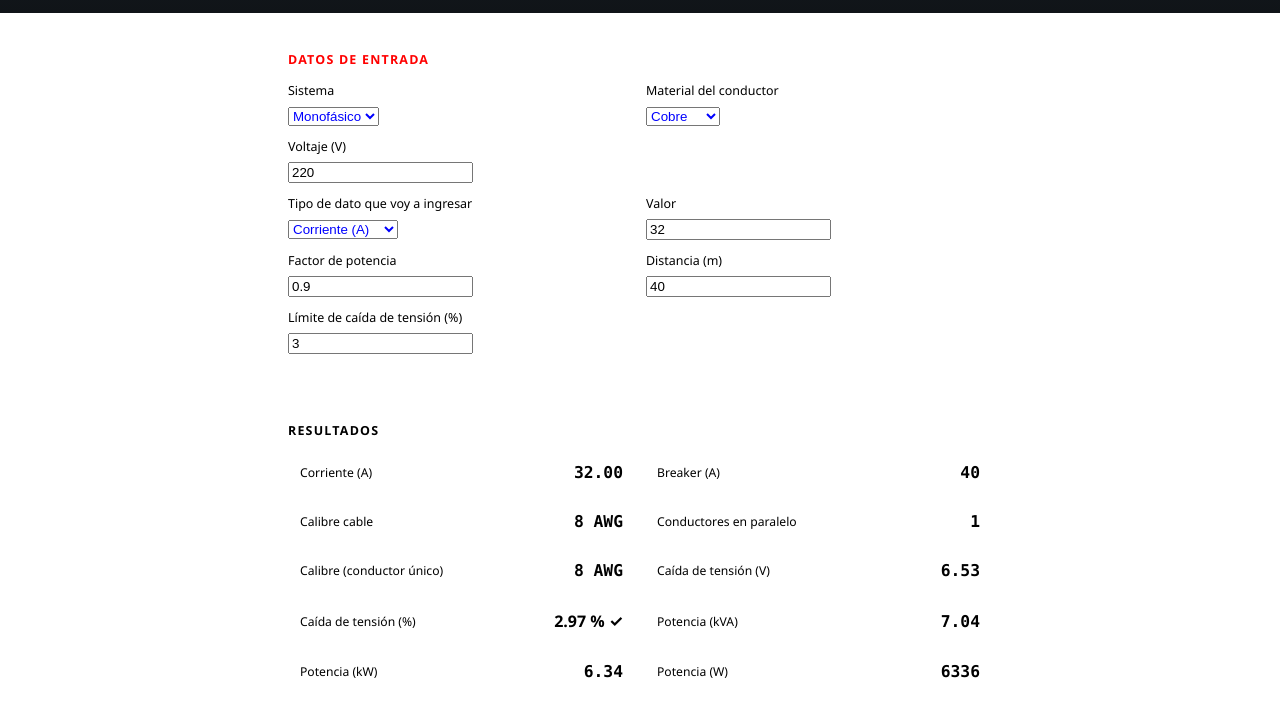
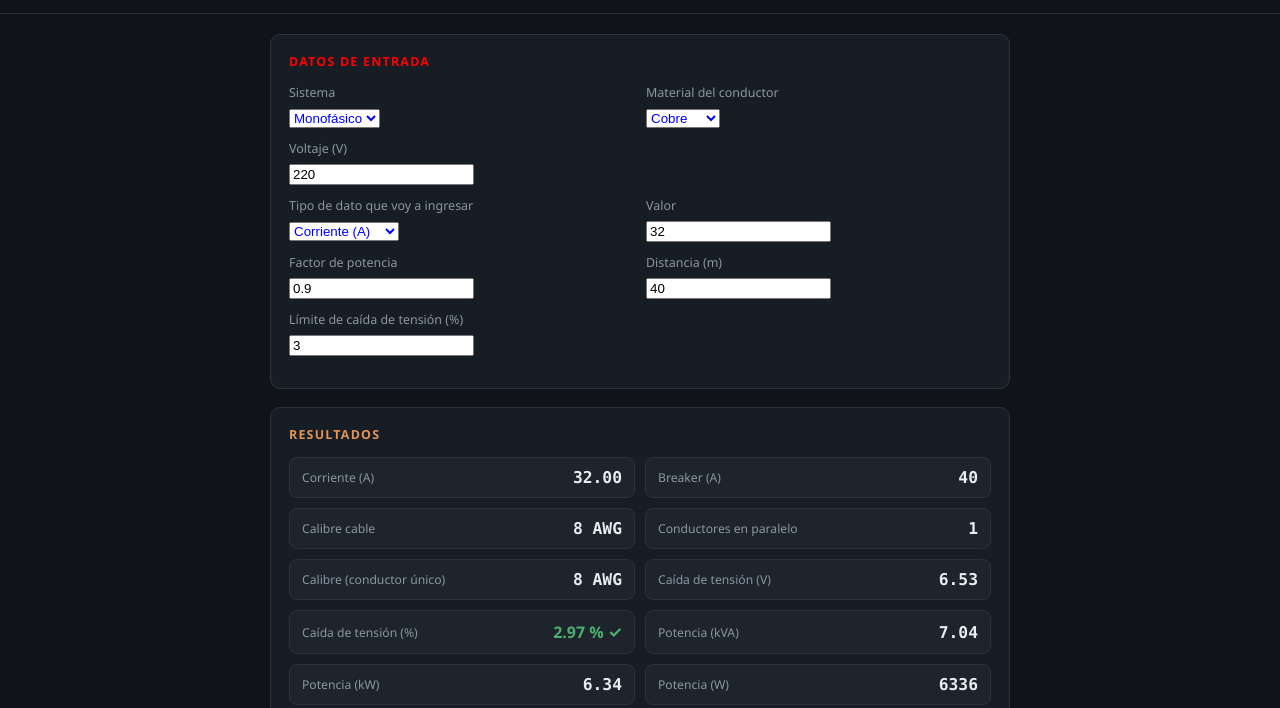
Before and after one commit to javovalen84-glitch/calculadora-electrica, a plain HTML site: page index.html in a window 1280 px wide. Shown: the part 76-784 px from the top of the page. Drawn offline with Linux system fonts and the light colour scheme.

Commit message:
Update index.html

```diff
--- a/index.html
+++ b/index.html
@@ -13,12 +13,18 @@
 <title>Calculadora Eléctrica PRO JV</title>
 <style>
   :root{
-:root{
---bg:#3a3d42; --panel:#464a50; --panel2:#52565d; --line:#6a6f76;
---copper:#e42a2d; --copper-bright:#ff7b7b; --ok:#8be8ab; --bad:#ffb3ac;
---text:#f4f5f5; --muted:#a0a6ab;
+    --bg:#101418; --panel:#171d24; --panel2:#1d242c; --line:#2a323c;
+    --copper:#c9793f; --copper-bright:#e29457; --ok:#4caf6d; --bad:#e2574c;
+    --text:#e9edf1; --muted:#8b96a3;
     box-sizing:border-box;
     padding-top:env(safe-area-inset-top,0px); padding-bottom:env(safe-area-inset-bottom,0px);
+  }
+  *{box-sizing:border-box;}
+  html{scroll-padding-top:env(safe-area-inset-top,0px);}
+  body{
+    margin:0; background:var(--bg); color:var(--text);
+    font-family:'Segoe UI',system-ui,-apple-system,sans-serif;
+    min-height:100%;
   }
   *{box-sizing:border-box;}
   html{scroll-padding-top:env(safe-area-inset-top,0px);}
```
